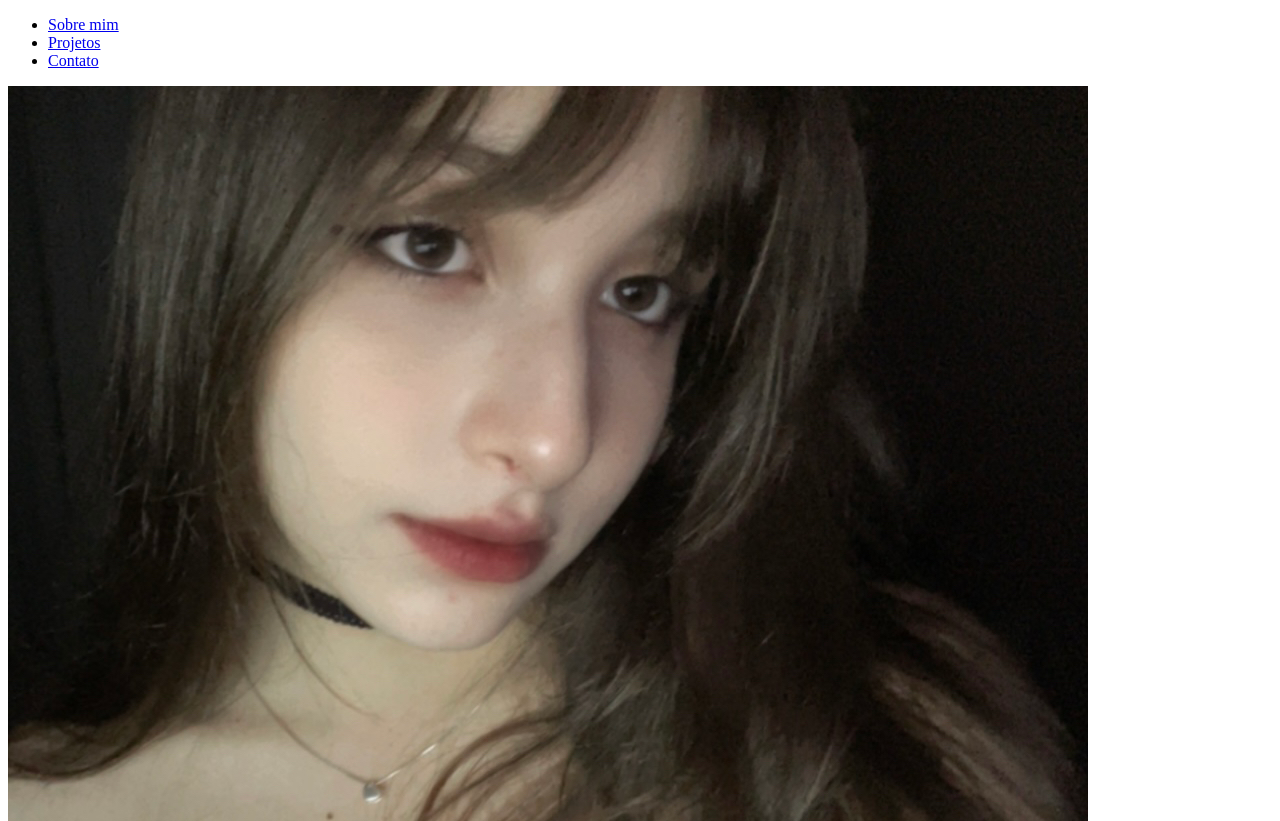
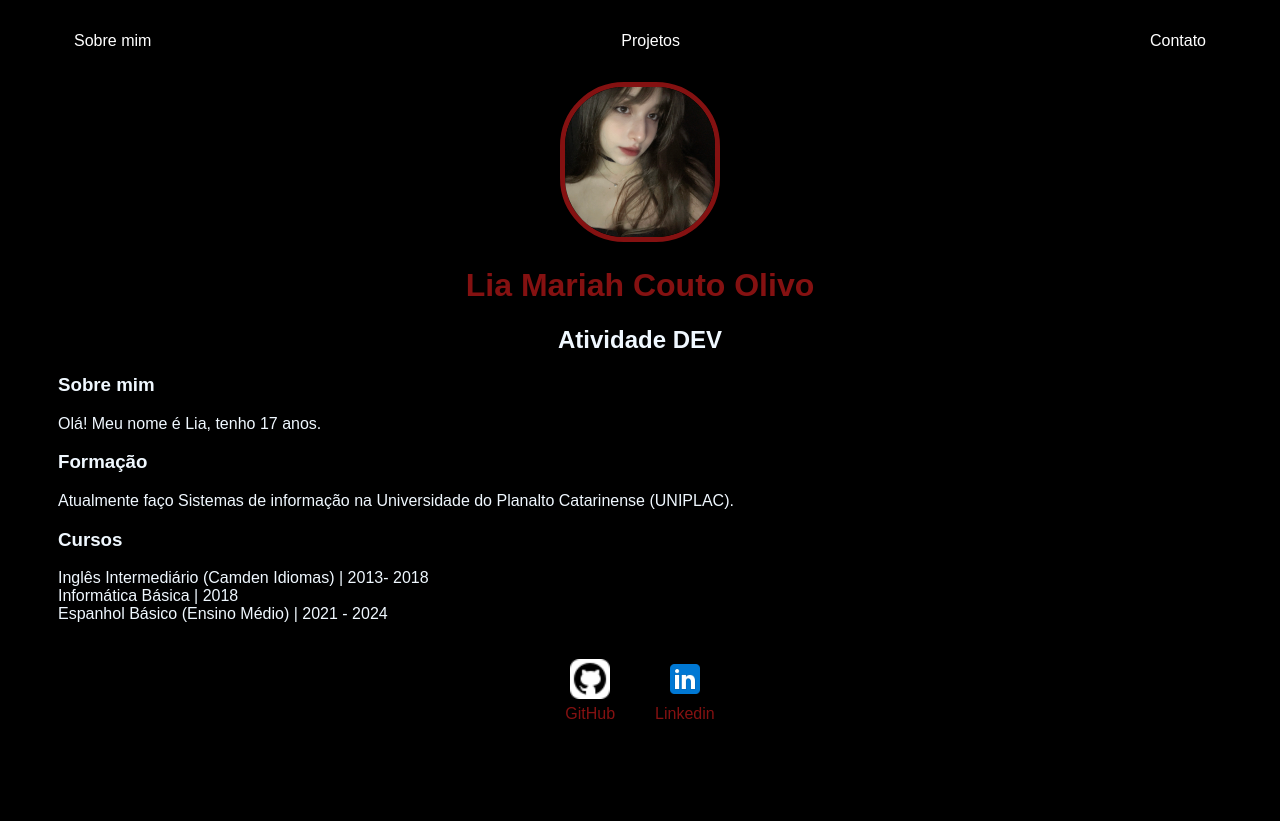
Before and after one commit to LiaMariah/curriculo, a plain HTML site: page index.html in a window 1280 px wide. Shown: the top 821 px of the page. After the commit the page ends 800 px from the top, so only its background shows below. Drawn offline with Linux system fonts and the light colour scheme.

Commit message:
final do projeto

```diff
--- a/index.css
+++ b/index.css
@@ -11,11 +11,11 @@ ul {
     padding: 16px;
 }
 a {
-    color: #13a12d;
+    color: #841111;
     text-decoration: none;
 }
 
-img {
+header img {
     width: 150px;
     height: 150px;
     border-radius: 40%;
@@ -28,3 +28,27 @@ img {
 h1 {
     color: #841111;
 }
+footer img {
+    width: 40px;
+    height: 40px;
+}
+footer {
+    display: flex;
+    justify-content: center;
+}
+footer a {
+    margin: 20px;
+    text-align: center;
+}
+footer p {
+    margin-top: 2px;
+}
+.container {
+    padding: 0px 50px;
+}
+nav a:hover {
+    color: #841111;
+}
+nav a {
+    color: #fff;
+}
--- a/index.html
+++ b/index.html
@@ -5,10 +5,11 @@
     <meta charset="UTF-8">
     <meta name="viewport" content="width=device-width, initial-scale=1.0">
     <title>Currículo</title>
-    <link rel="stylesheet" href="style.css">
+    <link rel="stylesheet" href="index.css">
 </head>
 
 <body>
+<div class="container">
    <nav>
         <ul>
             <li>
@@ -25,12 +26,44 @@
 
    <header>
         <div class="center">
-        <img src="./eufoto.png"> </img>
+        <img src="img/eufoto.png"> </img>
         <h1>Lia Mariah Couto Olivo</h1>
         <h2>Atividade DEV</h2>
         </div>
 
    </header>
 
+   <main>
+        <section>
+            <h3>Sobre mim</h3>
+            <p>
+            Olá! Meu nome é Lia, tenho 17 anos.
+            </p>
+        </section>
+        <section>
+            <h3>Formação</h3>
+            <p>
+            Atualmente faço Sistemas de informação na Universidade do Planalto Catarinense (UNIPLAC).
+            </p>
+        </section>
+        <section>
+            <h3>Cursos</h3>
+            <p>Inglês Intermediário (Camden Idiomas) | 2013-  2018
+            <br>Informática Básica | 2018
+            <br>Espanhol Básico (Ensino Médio) | 2021 - 2024</p>
+        </section>
+   </main>
+   <footer>
+        <a href="https://github.com/LiaMariah" target="_blank" rel="noopener noreferrer">
+            <img src="./img/icons8-github-30 (1).png"></img>
+            <p>GitHub</p>
+        </a>
+        <a href="https://www.linkedin.com/in/lia-mariah-couto-olivo-a30a76265/" target="_blank" rel="noopener noreferrer">
+            <img src="./img/icons8-linkedin-48.png"></img>
+            <p>Linkedin</p>
+        </a>
+   </footer>
+</div>
+
 </body>
 </html>
```
Also changed, not shown: img/eufoto.png (renamed from eufoto.png), img/icons8-github-30 (1).png (added), img/icons8-linkedin-48.png (added).
